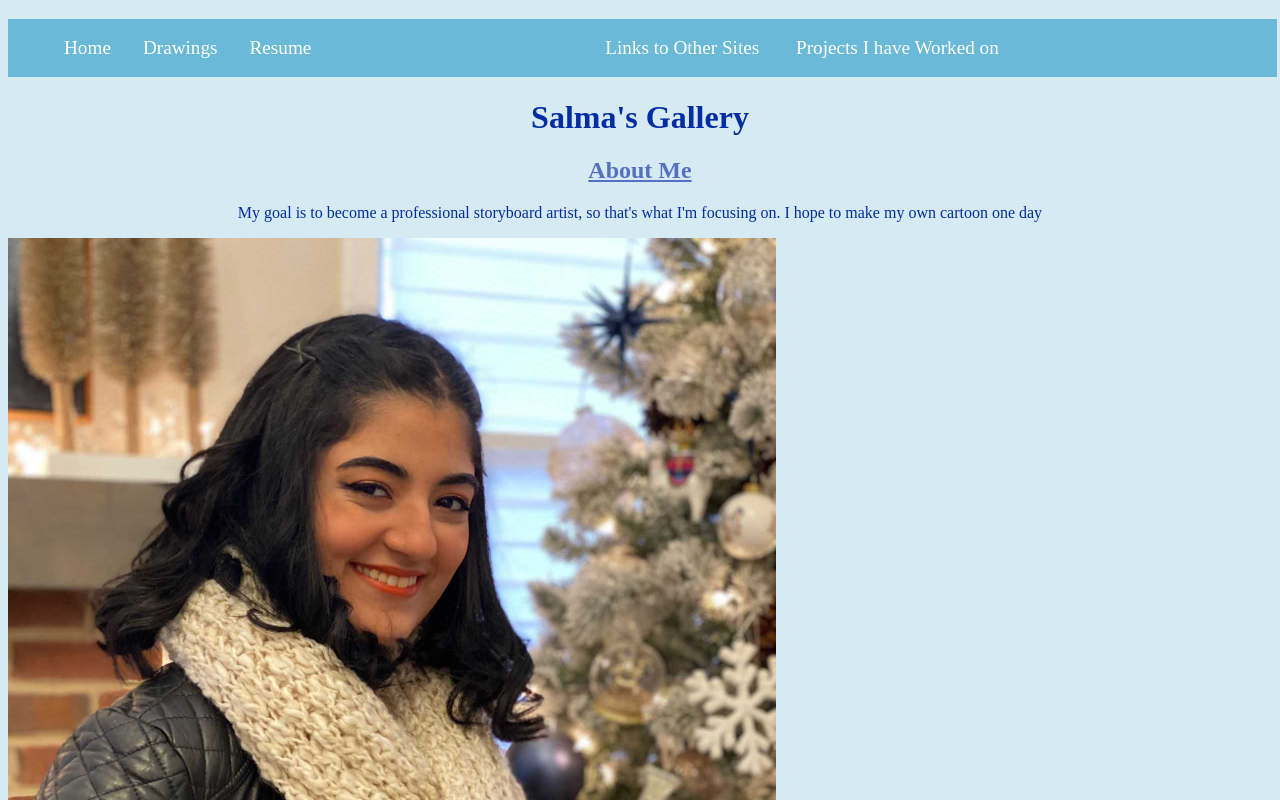
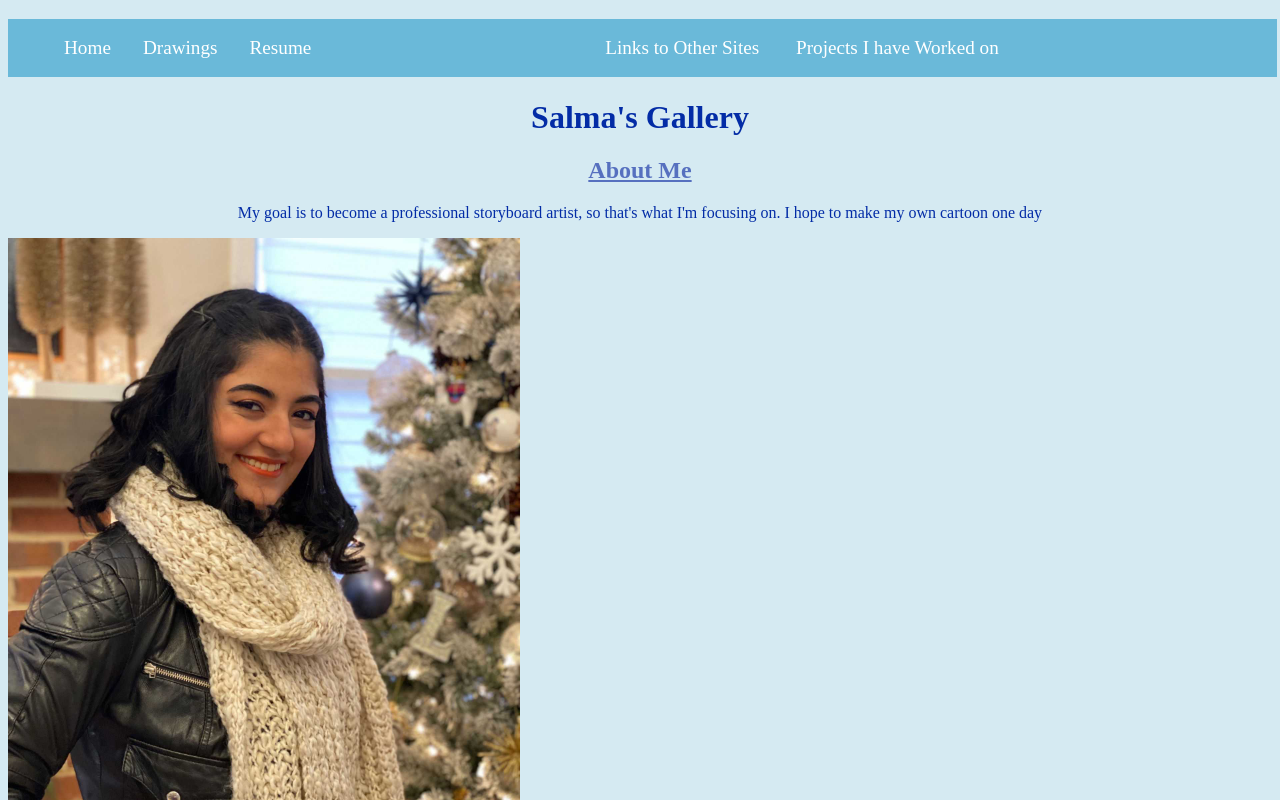
Before and after one commit to JHaberlach/SalmaGallery, a plain HTML site: page Index.html in a window 1280 px wide. Shown: the top 800 px of the page. Drawn offline with Linux system fonts and the light colour scheme.

Commit message:
changed values

```diff
--- a/Index.html
+++ b/Index.html
@@ -44,8 +44,8 @@ window.onload = init;
 <h2> About Me</h2>
 <p>My goal is to become a professional storyboard artist, so that's what I'm focusing on. I hope to make my own cartoon one day</p>
 <img src="https://github.com/JHaberlach/SalmaGallery/blob/main/IMG-20211212-WA0000.jpg?raw=true" alt="Picture of Salma"
-width="768"
-height=" 1024">
+width="512"
+height="683">
 <!---
 <h2> Who is Salma?</h2>
 -->
```
